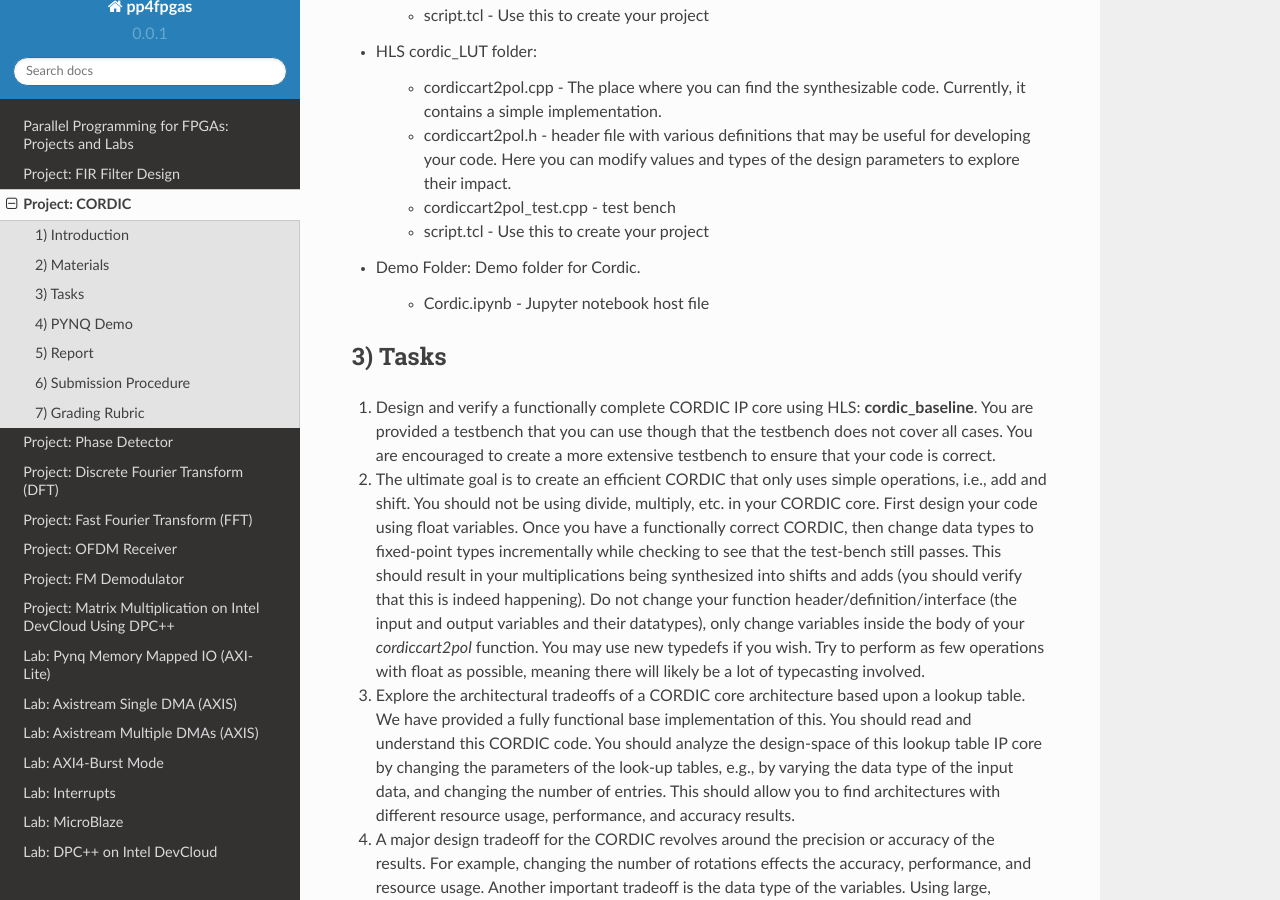
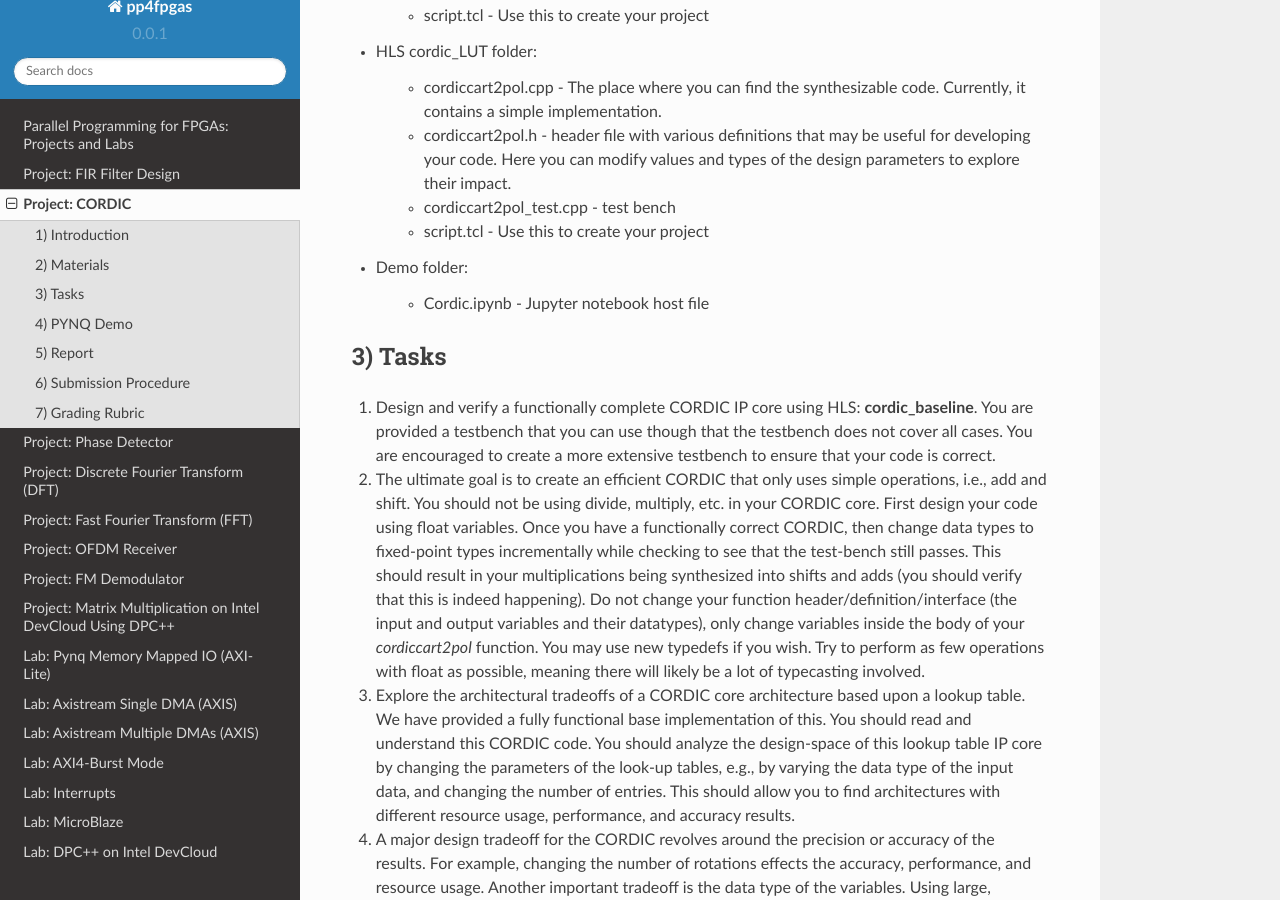
Before and after one commit to KastnerRG/Read_the_docs, a Sphinx documentation site: the page built from docs/project2.rst, in a window 1280 px wide and 900 px high, scrolled down 760 px. Built offline with Sphinx 7.4.7 and the Read the Docs theme 2.0.0, drawn with Linux system fonts in a browser that asks for light colours.

Commit message:
Update project2.rst

```diff
--- a/docs/project2.rst
+++ b/docs/project2.rst
@@ -44,7 +44,7 @@ The provided zip file has a number of subfolders and files related to implementi
 
         - script.tcl - Use this to create your project
 
-* Demo Folder: Demo folder for Cordic.
+* Demo folder:
 
         - Cordic.ipynb - Jupyter notebook host file
 
```
